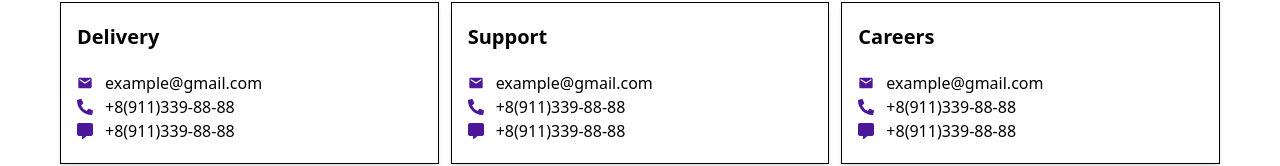
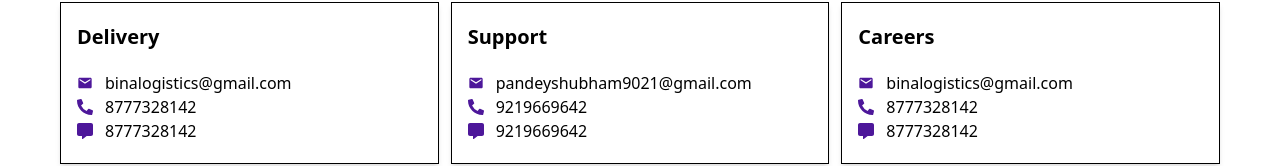
Before and after one commit to iamshubham202002/bina-logistics, a React (Vite) app in the folder frontend/: page /contact-us in a window 1280 px wide. Shown: the part 642-808 px from the top of the page. Built offline with nearby package versions, Linux system fonts and the light colour scheme.

Commit message:
footer updated

```diff
--- a/frontend/src/components/Footer.jsx
+++ b/frontend/src/components/Footer.jsx
@@ -6,15 +6,21 @@ const Footer = () => {
     <div>
       <footer className="bg-red-800 text-white py-8">
         <div className="container mx-auto grid grid-cols-1 md:grid-cols-4 gap-8 w-11/12">
+
+          {/* Logo / Company */}
           <div className="flex items-center">
             <h1 className="text-2xl font-bold">Bina Logistics</h1>
           </div>
+
+          {/* Contact */}
           <div>
             <h3 className="text-xl font-bold mb-4">Contact Us</h3>
             <p>Phone: 8777328142</p>
             <p>Email: binalogistics@gmail.com</p>
             <p>Address: Amani Pandeypur Pariyat Jaunpur</p>
           </div>
+
+          {/* Social Media */}
           <div>
             <h3 className="text-xl font-bold mb-4">Social Media</h3>
             <div className="flex space-x-4">
@@ -27,11 +33,13 @@ const Footer = () => {
               <a href="https://www.instagram.com" target="_blank" rel="noopener noreferrer">
                 <FaInstagram className="text-2xl hover:text-pink-500" />
               </a>
-              <a href="https://www.linkedin.com" target="_blank" rel="noopener noreferrer">
+              <a href="https://www.linkedin.com/in/shubham-pandey-ba9b28243/" target="_blank" rel="noopener noreferrer">
                 <FaLinkedin className="text-2xl hover:text-blue-700" />
               </a>
             </div>
           </div>
+
+          {/* Services */}
           <div>
             <h3 className="text-xl font-bold mb-4">Services</h3>
             <ul>
@@ -53,6 +61,13 @@ const Footer = () => {
             </ul>
           </div>
         </div>
+
+        {/* Bottom Developer Credit */}
+        <div className="mt-8 border-t border-red-600 pt-4 text-center text-sm">
+          © {new Date().getFullYear()} Bina Logistics. All Rights Reserved. <br />
+          Developed by <span className="font-semibold">Shubham Pandey</span>
+        </div>
+
       </footer>
     </div>
   );
--- a/frontend/src/pages/Contact.jsx
+++ b/frontend/src/pages/Contact.jsx
@@ -3,27 +3,27 @@ import React from 'react';
 import { MdEmail } from 'react-icons/md';
 import { FaPhoneAlt } from 'react-icons/fa';
 import { FaMessage } from 'react-icons/fa6';
-import contactImage from '../assets/contact.jpg'; // ✅ Import image here!
+import contactImage from '../assets/contact.jpg';
 
 const ContactPage = () => {
   const ContactInfo = [
     {
       title: 'Delivery',
-      email: 'example@gmail.com',
-      phone: '+8(911)339-88-88',
-      message: '+8(911)339-88-88',
+      email: 'binalogistics@gmail.com',
+      phone: '8777328142',
+      message: '8777328142',
     },
     {
       title: 'Support',
-      email: 'example@gmail.com',
-      phone: '+8(911)339-88-88',
-      message: '+8(911)339-88-88',
+      email: 'pandeyshubham9021@gmail.com',
+      phone: '9219669642',
+      message: '9219669642',
     },
     {
       title: 'Careers',
-      email: 'example@gmail.com',
-      phone: '+8(911)339-88-88',
-      message: '+8(911)339-88-88',
+      email: 'binalogistics@gmail.com',
+      phone: '8777328142',
+      message: '8777328142',
     },
   ];
 
@@ -32,7 +32,7 @@ const ContactPage = () => {
       <div className="relative">
         <img
           className="w-full object-cover brightness-50 filter lg:h-[500px] h-[300px]"
-          src={contactImage} // ✅ Use imported image here
+          src={contactImage}
           alt="contact page"
         />
         <div className="absolute top-1/2 left-1/2 mx-auto flex w-11/12 max-w-[1200px] -translate-x-1/2 -translate-y-1/2 flex-col text-center text-white lg:ml-5">
```
